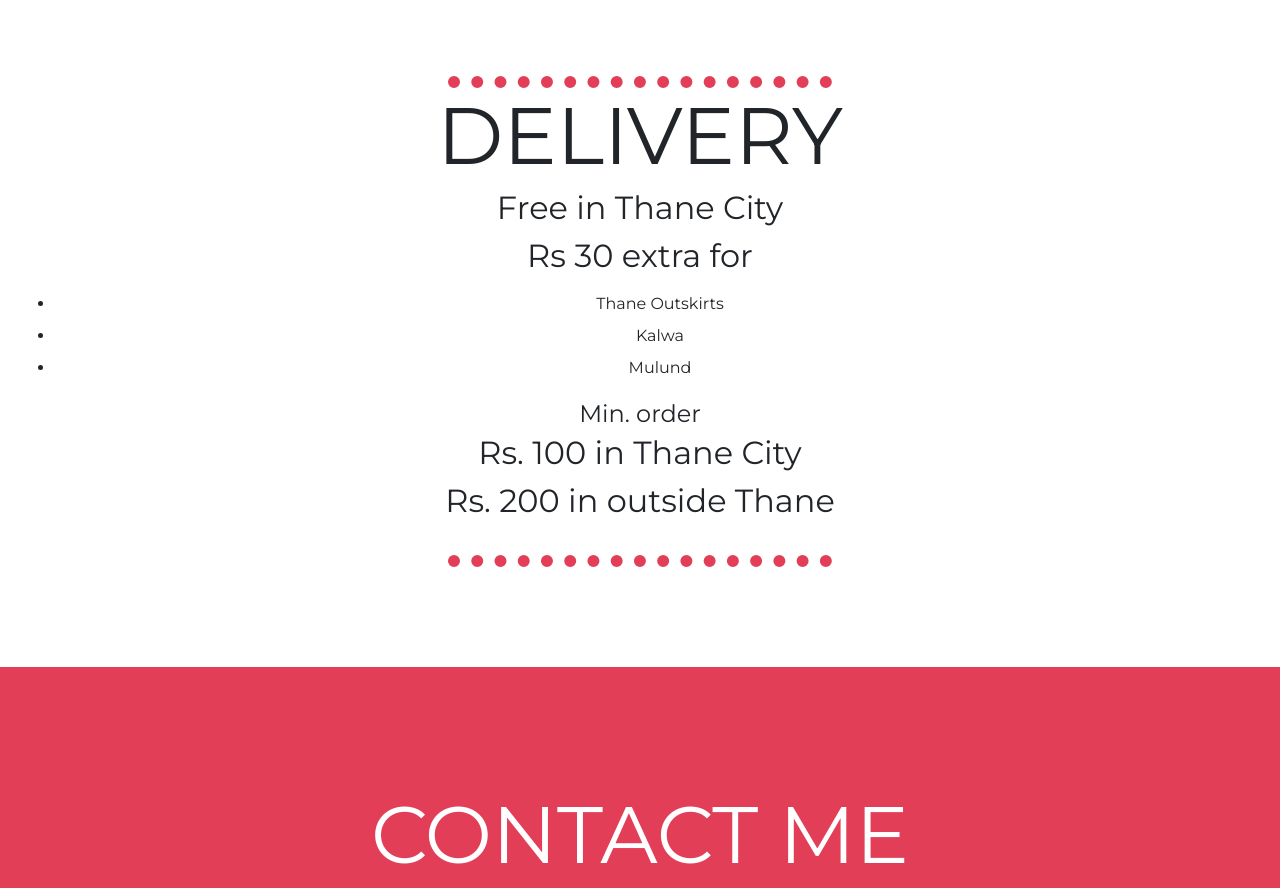
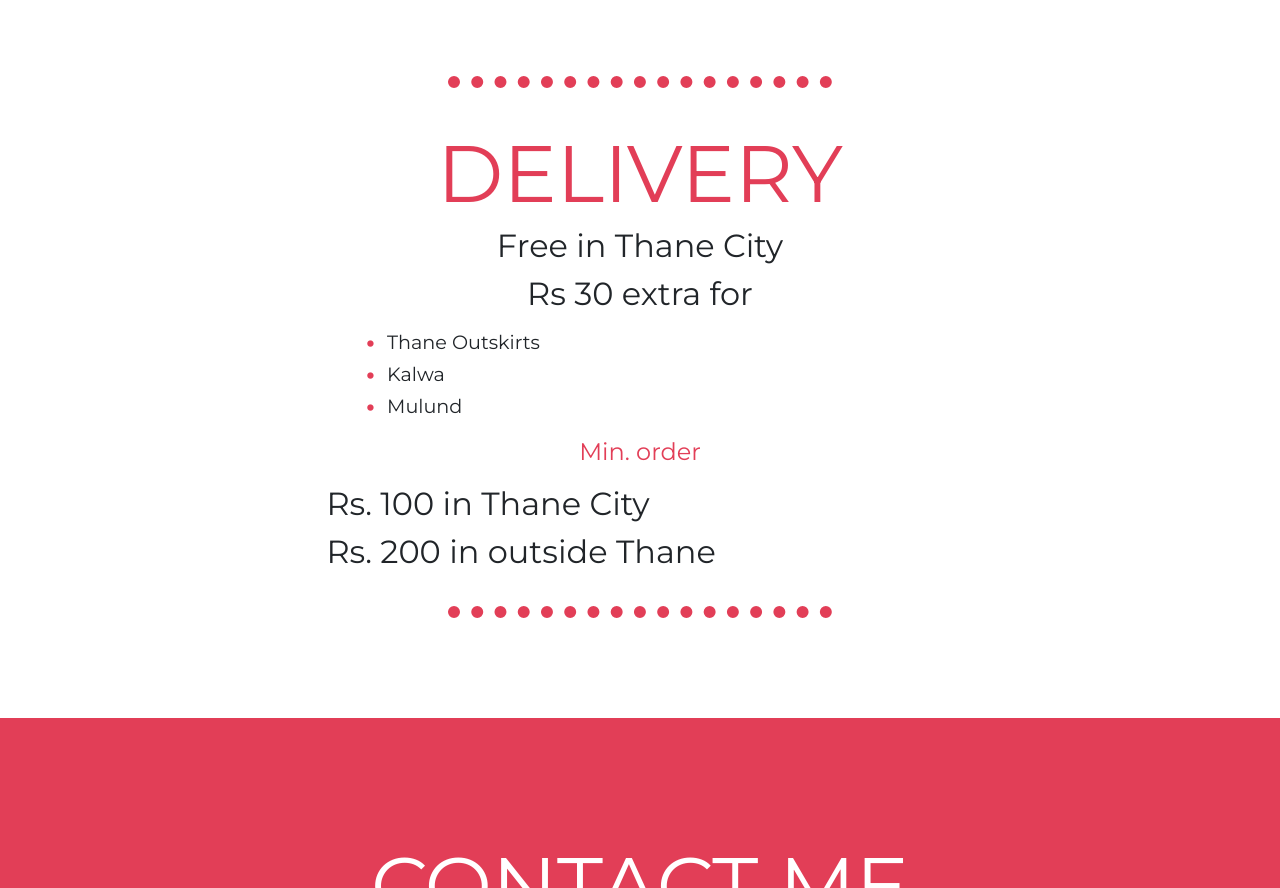
Before and after one commit to thesiddharth21/adwait-website, a plain HTML site: page index.html in a window 1280 px wide. Shown: the part 3107-3995 px from the top of the page. Drawn offline with nearby package versions, Linux system fonts and the light colour scheme.

Commit message:
Update styles.css

```diff
--- a/css/styles.css
+++ b/css/styles.css
@@ -81,6 +81,44 @@ hr{
   color:  #e23e57;
 }
 
+
+.delivery .container-fluid{
+  position: relative;
+  padding: 3% 15% 0;
+  margin-right: 0;
+  text-align: center;
+}
+
+.delivery-heading{
+  color: #e23e57;
+}
+ul {
+  list-style: none; /* Remove default bullets */
+}
+
+ul li::before {
+  content: "\2022";  /* Add content: \2022 is the CSS Code/unicode for a bullet */
+  color:#e23e57; /* Change the color */
+  font-weight: bold; /* If you want it to be bold */
+   margin-right: 0.8rem;
+}
+.bullets{
+  position: relative;
+  padding: 0 15%;
+}
+
+.lists{
+  font-family: 'Montserrat', sans-serif;
+  font-weight: 500;
+  font-size: 1.2rem;
+  line-height: 2rem;
+  text-align: left;
+}
+
+.min-order{
+  text-align: left;
+  padding: 2% 0 0;
+}
 /* FOOTER */
 footer{
   padding-top: 50px;
```
